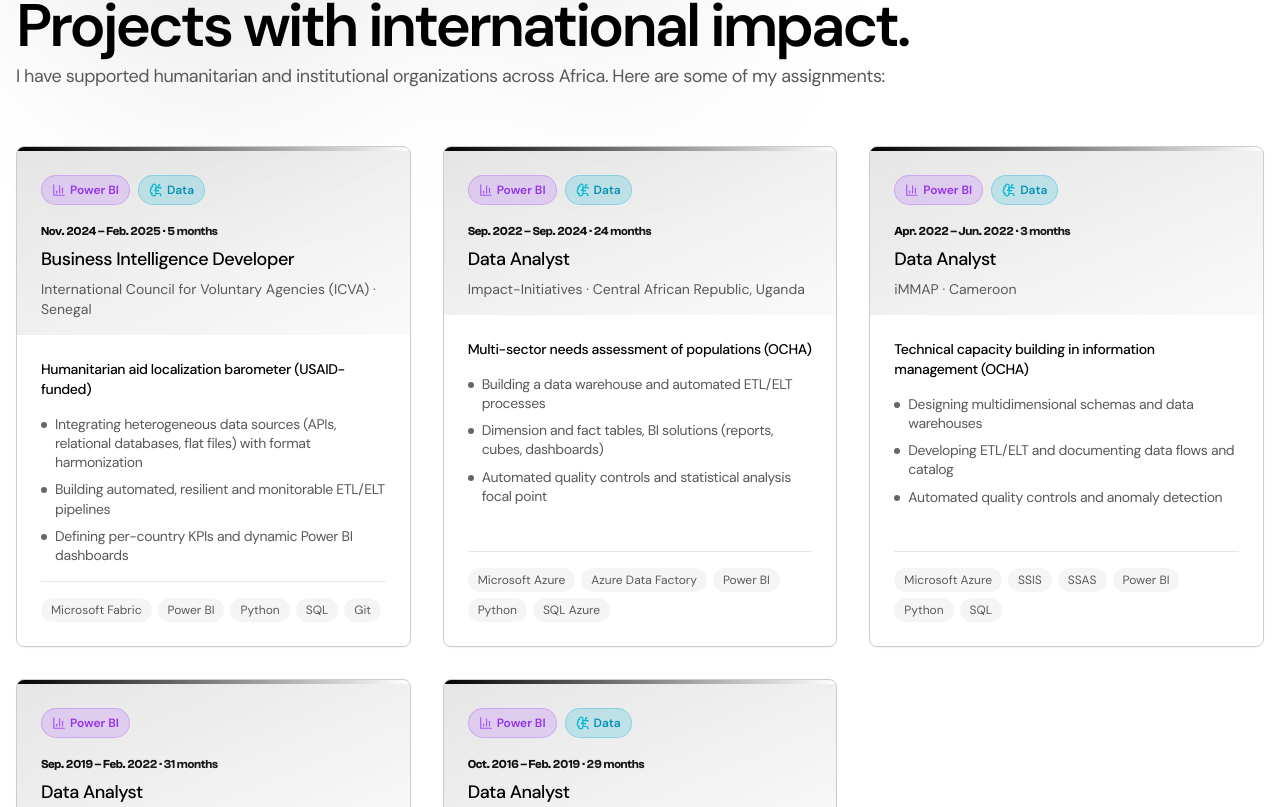
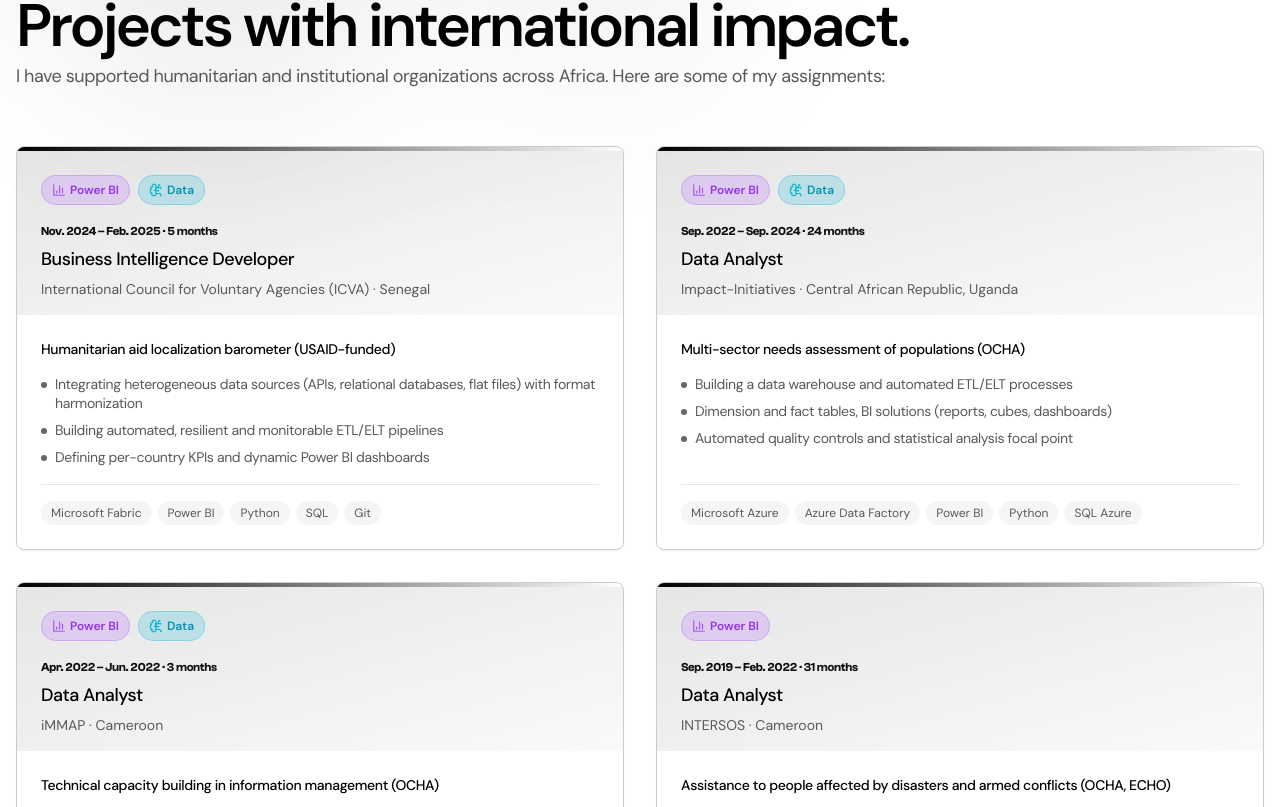
Before and after one commit to yohivana-KYIM/Carlos-Taponjou, a Next.js app: page / in a window 1280 px wide. Shown: the part 4373-5180 px from the top of the page. Built offline with nearby package versions, Linux system fonts and the light colour scheme.

Commit message:
historique

```diff
--- a/src/pages/index.tsx
+++ b/src/pages/index.tsx
@@ -438,7 +438,7 @@
 
             {/* Mandats Grid */}
             <motion.div variants={fadeUp} className="mt-14">
-              <div className="grid gap-8 grid-cols-1 md:grid-cols-2 lg:grid-cols-3 auto-rows-max">
+              <div className="grid gap-8 grid-cols-1 md:grid-cols-2 lg:grid-cols-2 auto-rows-max">
                 {t.experience.items.map((exp, i) => {
                   const hasPowerBI = experienceTech[i]?.includes("Power BI");
                   const hasML = experienceTech[i]?.some(t => ["Python", "R", "Machine Learning", "IA"].some(ml => t.includes(ml)));
```
